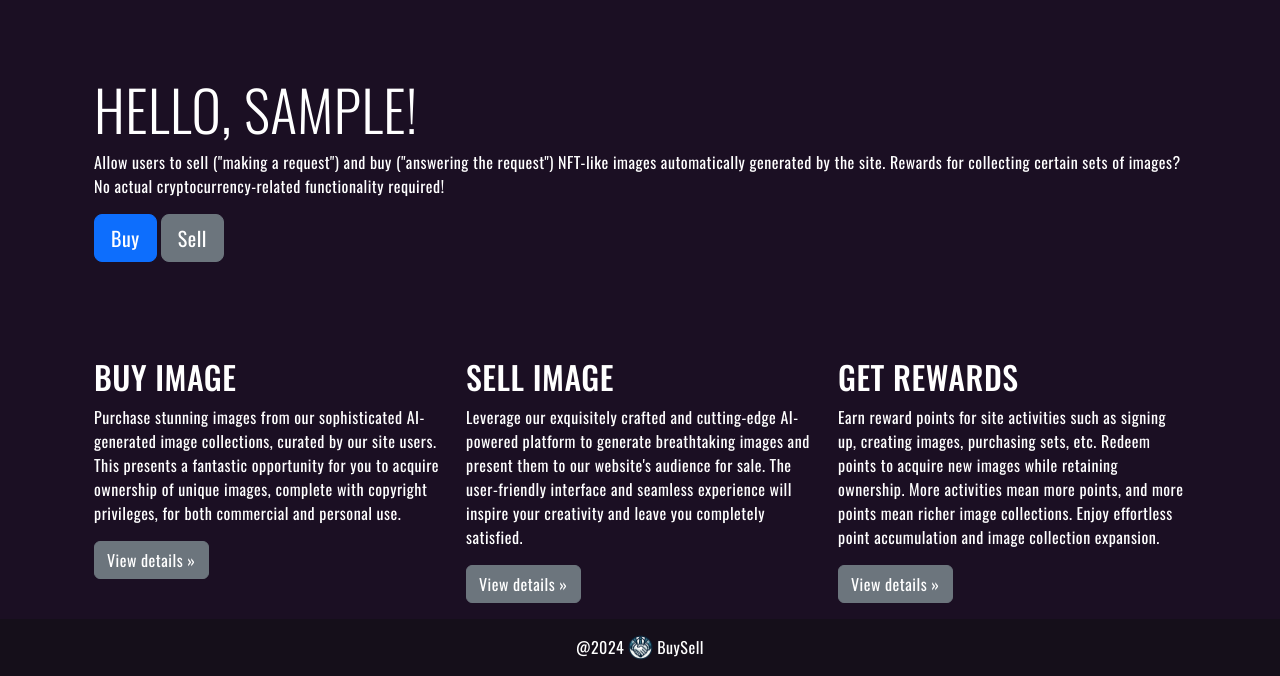
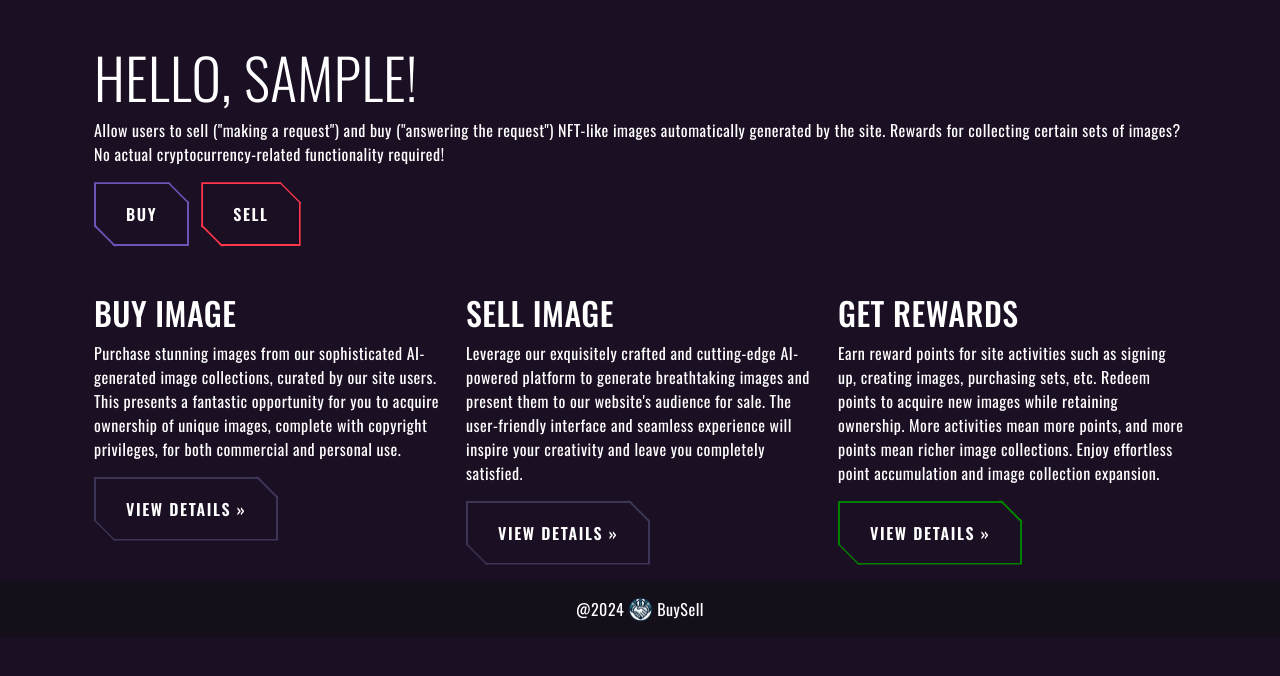
Before and after one commit to UWA-MIT/image-store, a Flask app: page / in a window 1280 px wide. Shown: the part 368-1044 px from the top of the page. After the commit the page ends 989 px from the top, so only its background shows below. Run offline with Flask 3, Linux system fonts and the light colour scheme; the visitor is signed in with stand-in values (Sample User, id 1); data comes from the database, SQL or seed files in the repository; some libraries are stand-ins or nearby versions.

Commit message:
Removed unused code. Styled the home page. Moved from config.py to .flaskenv

```diff
--- a/app/main/routes.py
+++ b/app/main/routes.py
@@ -18,15 +18,4 @@ def before_request():
 @bp.route('/index')
 @login_required
 def index():
-    user = {'username': 'Miguel'}
-    posts = [
-        {
-            'author': {'username': 'John'},
-            'body': 'Beautiful day in Portland!'
-        },
-        {
-            'author': {'username': 'Susan'},
-            'body': 'The Avengers movie was so cool!'
-        }
-    ]
-    return render_template('main/index.html', title='Home', user=user, posts=posts)
+    return render_template('main/index.html')
--- a/app/static/css/custom.css
+++ b/app/static/css/custom.css
@@ -87,6 +87,7 @@ footer img {
     text-align: center;
     padding: 20px 30px!important;
     background-color: transparent;
+    display: inline-block;
 }
 .pretty-btn:after,.pretty-btn:before {
     content: "";
@@ -121,6 +122,27 @@ button.pretty-btn, input[type=submit].pretty-btn {
     margin-right: 0;
     margin-bottom: 0;
     font-weight: 500;
+}
+.prettyred {
+    background-image: linear-gradient(45deg, #ff3549 50%, transparent 50%);
+    border: 2px solid #ff3549;
+}
+.prettyred:after, .prettyred:before {
+    background-color: #ff3549;
+}
+.prettygreen {
+    background-image: linear-gradient(45deg, green 50%, transparent 50%);
+    border: 2px solid green;
+}
+.prettygreen:after, .prettygreen:before {
+    background-color: green;
+}
+.prettygrey {
+    background-image: linear-gradient(45deg, #3c3556 50%, transparent 50%);
+    border: 2px solid #3c3556;
+}
+.prettygrey:after, .prettygrey:before {
+    background-color: #3c3556;
 }
 input[type=text], input[type=email], input[type=password], input[type=number], input[type=search], textarea {
     position: relative;
--- a/app/templates/base.html
+++ b/app/templates/base.html
@@ -53,7 +53,7 @@
             <li class="nav-item">
               <form class="d-flex" action="#" role="search" >
     		        <input class="form-control-sm me-2" type="search" name="q" placeholder="Search" aria-label="Search">
-    		        <button class="pretty-btn nav-link btn-sm" type="submit">Search</button>
+    		        <button class="pretty-btn nav-link btn-sm prettygrey" type="submit">Search</button>
     		      </form>
             </li>
             {% if current_user.is_anonymous %}
--- a/app/templates/main/index.html
+++ b/app/templates/main/index.html
@@ -4,37 +4,51 @@
 
     <main role="main">
 
-        <div class="jumbotron" >
-            <div class="container" style="padding-top: 80px; padding-bottom: 80px;">
+        <div class="jumbotron">
+            <div class="container pb-5 pt-5">
+                <div class="row">
+                    <div class="col-md-12">
                         <h1 class="display-4">Hello, {{ current_user.username }}!</h1>
-              <p>Allow users to sell ("making a request") and buy ("answering the request") NFT-like images automatically generated by the site. Rewards for collecting certain sets of images? No actual cryptocurrency-related functionality required!</p>
-                <p>
-                    <a class="btn btn-primary btn-lg" href="#" role="button">Buy</a>
-                    <a class="btn btn-secondary btn-lg" href="#" role="button">Sell</a>
-                </p>
+                        <p>Allow users to sell ("making a request") and buy ("answering the request") NFT-like images
+                            automatically generated by the site. Rewards for collecting certain sets of images? No
+                            actual
+                            cryptocurrency-related functionality required!</p>
+                        <div>
+                            <a class="pretty-btn nav-link me-2" href="#" role="button">Buy</a>
+                            <a class="pretty-btn nav-link prettyred" href="#" role="button">Sell</a>
+                        </div>
+                    </div>
+                </div>
             </div>
         </div>
 
         <!-- <hr /> -->
 
-        <div class="container" >
+        <div class="container">
             <!-- Example row of columns -->
             <div class="row">
                 <div class="col-md-4">
                     <h2>Buy Image</h2>
-                <p>Purchase stunning images from our sophisticated AI-generated image collections, curated by our site users. This presents a fantastic opportunity for you to acquire ownership of unique images, complete with copyright privileges, for both commercial and personal use.</p>
-                <p><a class="btn btn-secondary" href="#" role="button">View details &raquo;</a></p>
+                    <p>Purchase stunning images from our sophisticated AI-generated image collections, curated by our
+                        site users. This presents a fantastic opportunity for you to acquire ownership of unique images,
+                        complete with copyright privileges, for both commercial and personal use.</p>
+                    <p><a class="pretty-btn nav-link prettygrey" href="#" role="button">View details &raquo;</a></p>
                 </div>
                 <div class="col-md-4">
                     <h2>Sell Image</h2>
-                <p>Leverage our exquisitely crafted and cutting-edge AI-powered platform to generate breathtaking images and present them to our website's audience for sale. The user-friendly interface and seamless experience will inspire your creativity and leave you completely satisfied.</p>
-                <p><a class="btn btn-secondary" href="#" role="button">View details &raquo;</a></p>
+                    <p>Leverage our exquisitely crafted and cutting-edge AI-powered platform to generate breathtaking
+                        images and present them to our website's audience for sale. The user-friendly interface and
+                        seamless experience will inspire your creativity and leave you completely satisfied.</p>
+                    <p><a class="pretty-btn nav-link prettygrey" href="#" role="button">View details &raquo;</a></p>
                 </div>
                 <div class="col-md-4">
                     <h2>Get Rewards</h2>
-                <p>Earn reward points for site activities such as signing up, creating images, purchasing sets, etc. Redeem points to acquire new images while retaining ownership. More activities mean more points, and more points mean richer image collections. Enjoy effortless point accumulation and image collection expansion.
+                    <p>Earn reward points for site activities such as signing up, creating images, purchasing sets, etc.
+                        Redeem points to acquire new images while retaining ownership. More activities mean more points,
+                        and more points mean richer image collections. Enjoy effortless point accumulation and image
+                        collection expansion.
                     </p>
-                <p><a class="btn btn-secondary" href="#" role="button">View details &raquo;</a></p>
+                    <p><a class="pretty-btn nav-link prettygreen" href="#" role="button">View details &raquo;</a></p>
                 </div>
             </div>
 
--- a/config.py
+++ b/config.py
@@ -3,8 +3,6 @@ from dotenv import load_dotenv
 
 basedir = os.path.abspath(os.path.dirname(__file__))
 load_dotenv(os.path.join(basedir, '.env'))
-
-os.environ['FLASK_CONFIG'] = ''
 
 class Config:
     SECRET_KEY = os.environ.get('SECRET_KEY') or '52e4da2524c9580fd6bcff60fab06189'
```
Also changed, not shown: 1 other file. Lines whose indentation alone changed are shown as unchanged.
